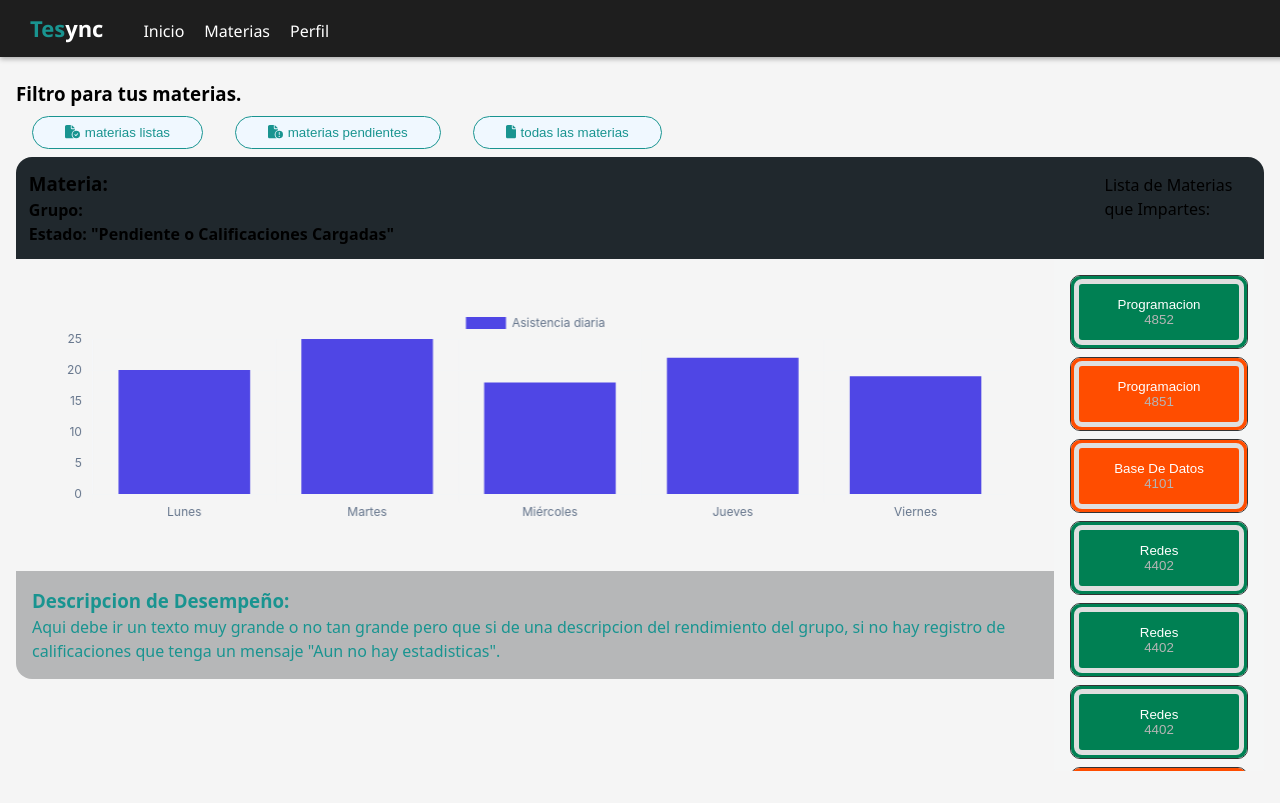
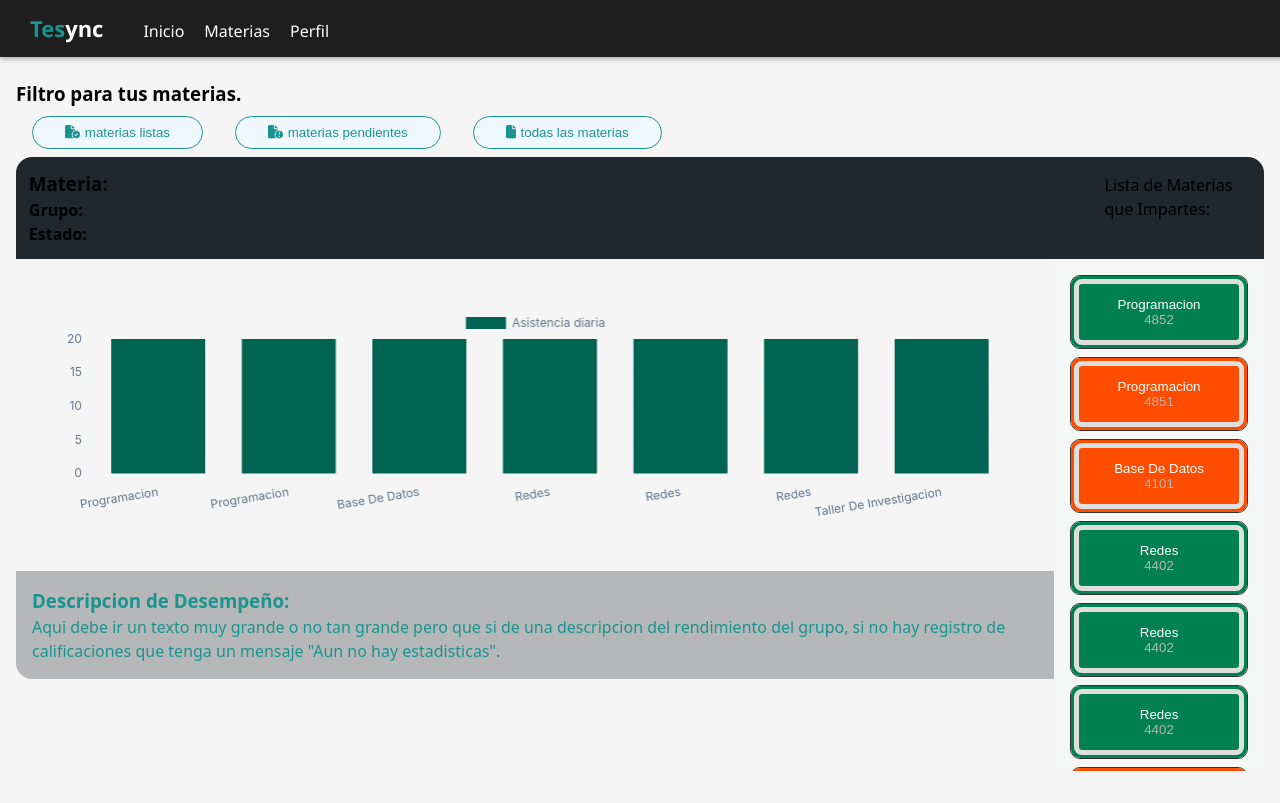
Before and after one commit to ramz0/TESync, a React (Vite) app: page /profesor in a window 1280 px wide. Built offline with nearby package versions, Linux system fonts and the light colour scheme.

Commit message:
Titulo dinamico de Lista Materias.

```diff
--- a/src/components/ListaMateriasProfesor/ListaMateriasProfesor.jsx
+++ b/src/components/ListaMateriasProfesor/ListaMateriasProfesor.jsx
@@ -4,14 +4,24 @@ import BotonMaterias from "../BotonMaterias/BotonMaterias";
 import FiltroListaMateriasProfesor from '../FiltroListaMateriasProfesor/FiltroListaMateriasProfesor';
 import BarChart from '../BarChart/BarChart'
 
-const ListaMateriasProfesor = ({enviarDatosMateria, mostrarComponente, cambiarColorTabla}) => {
+const ListaMateriasProfesor = ({enviarDatosMateria, mostrarComponente, datosMateria, cambiarColorTabla}) => {
+
+  const listaMaterias =[
+    {nombreMateria: "Programacion", grupoAsignado:"4852", estadoCalificaciones: "listo"},
+    {nombreMateria: "Programacion", grupoAsignado:"4851", estadoCalificaciones: "pendiente"},
+    {nombreMateria: "Base De Datos", grupoAsignado:"4101", estadoCalificaciones: "pendiente"},
+    {nombreMateria: "Redes", grupoAsignado:"4402", estadoCalificaciones: "listo"},
+    {nombreMateria: "Redes", grupoAsignado:"4402", estadoCalificaciones: "listo"},
+    {nombreMateria: "Redes", grupoAsignado:"4402", estadoCalificaciones: "listo"},
+    {nombreMateria: "Taller De Investigacion", grupoAsignado:"4202", estadoCalificaciones: "pendiente"},
+  ]
 
   const datos = {
-    labels: ['Lunes', 'Martes', 'Miércoles', 'Jueves', 'Viernes'],
+    labels: listaMaterias.map(nm => nm.nombreMateria),
     datasets: [{
       label: 'Asistencia diaria',
-      data: [20, 25, 18, 22, 19],
-      backgroundColor: '#4f46e5'
+      data: listaMaterias.map(() => 20),
+      backgroundColor: 'rgb(0, 100, 83)'
     }]
   };
 
@@ -23,16 +33,6 @@ const ListaMateriasProfesor = ({enviarDatosMateria, mostrarComponente, cambiarCo
       }
     }
   };
-
-  const listaMaterias =[
-    {nombreMateria: "Programacion", grupoAsignado:"4852", estadoCalificaciones: "listo"},
-    {nombreMateria: "Programacion", grupoAsignado:"4851", estadoCalificaciones: "pendiente"},
-    {nombreMateria: "Base De Datos", grupoAsignado:"4101", estadoCalificaciones: "pendiente"},
-    {nombreMateria: "Redes", grupoAsignado:"4402", estadoCalificaciones: "listo"},
-    {nombreMateria: "Redes", grupoAsignado:"4402", estadoCalificaciones: "listo"},
-    {nombreMateria: "Redes", grupoAsignado:"4402", estadoCalificaciones: "listo"},
-    {nombreMateria: "Taller De Investigacion", grupoAsignado:"4202", estadoCalificaciones: "pendiente"},
-  ]
 
   const [mostrarMaterias, setMostrarMaterias] = useState(listaMaterias)
 
@@ -57,9 +57,14 @@ const ListaMateriasProfesor = ({enviarDatosMateria, mostrarComponente, cambiarCo
       <FiltroListaMateriasProfesor avisarEstadoListaMaterias={saberEstadoListaMaterias}/>
       <header className='flex-row felx-btwn info-grupo'>
         <span className='flex-colum'>
-          <h3>Materia:</h3>
-          <h4>Grupo:</h4>
-          <h4>Estado: "Pendiente o Calificaciones Cargadas"</h4>
+          <h3>Materia: {datosMateria.nombreMateria}</h3>
+          <h4>Grupo: {datosMateria.grupoMateria}</h4>
+          <h4>
+            Estado: {listaMaterias
+              .filter(mg => datosMateria.nombreMateria === mg.nombreMateria && datosMateria.grupoMateria === mg.grupoAsignado)
+              .map(e => e.estadoCalificaciones)[0]
+            }
+          </h4>
         </span>
         <span className='flex-column titulo-lista-materias'>
           <p>Lista de Materias que Impartes:</p>
--- a/src/pages/Profesor/Profesor.jsx
+++ b/src/pages/Profesor/Profesor.jsx
@@ -42,7 +42,7 @@ const Profesor = () => {
             <CardAlumno estadoPerfil={togglePerfil} />
           </div>
         )}
-      <ListaMateriasProfesor enviarDatosMateria={preguntarPorDatosMateria} mostrarComponente={mostrarComponente} cambiarColorTabla={cambiarColorTabla}/>
+      <ListaMateriasProfesor enviarDatosMateria={preguntarPorDatosMateria} mostrarComponente={mostrarComponente} datosMateria={datosMateria} cambiarColorTabla={cambiarColorTabla}/>
       {ocultarBtn||editarCalificaciones ? (
         <button data-aos="fade-up" className={'show-bar ' + iconBar} onClick={mostrarOcultarComponente}>
           <FontAwesomeIcon icon={editarCalificaciones ? faAngleUp : faAngleDown} />
```
